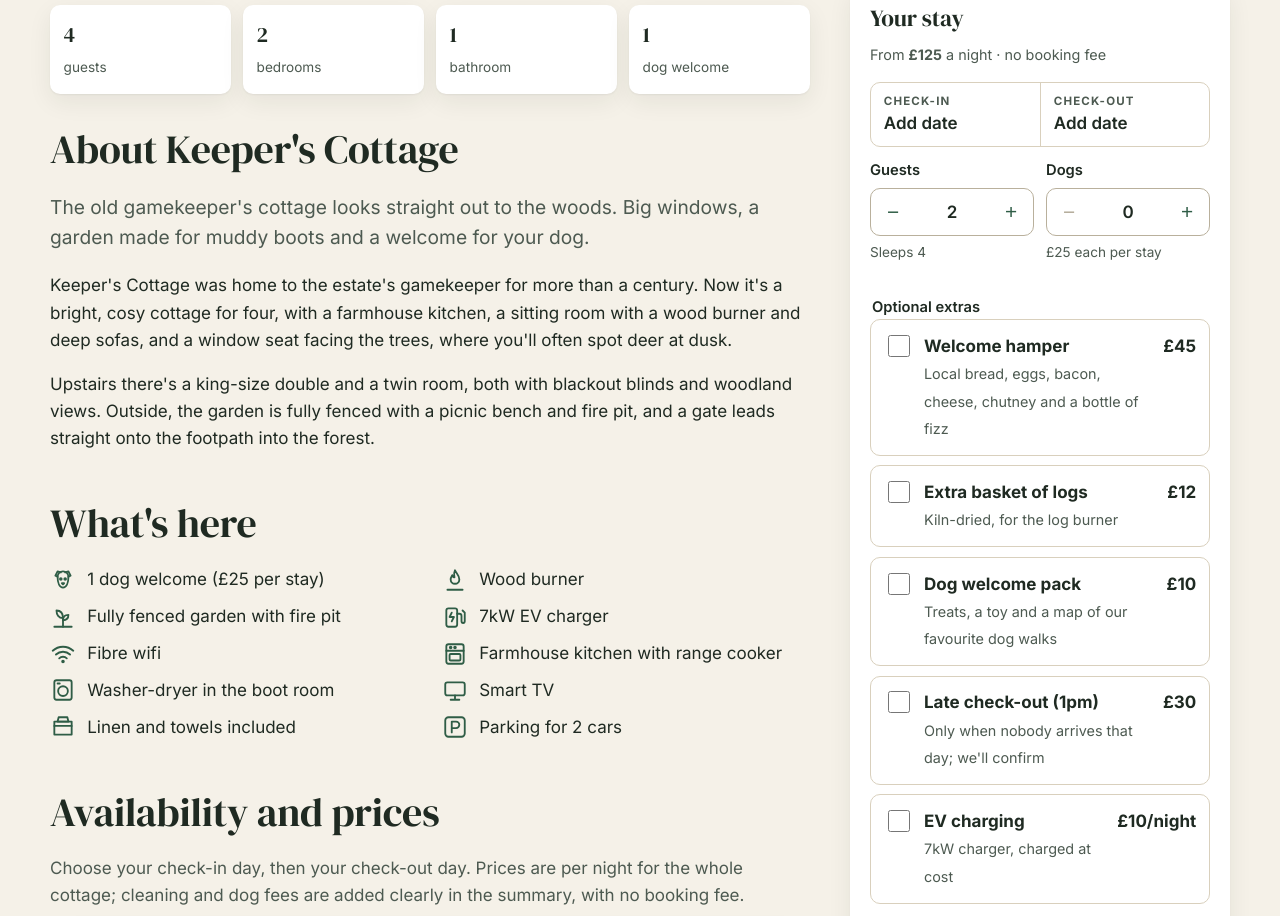
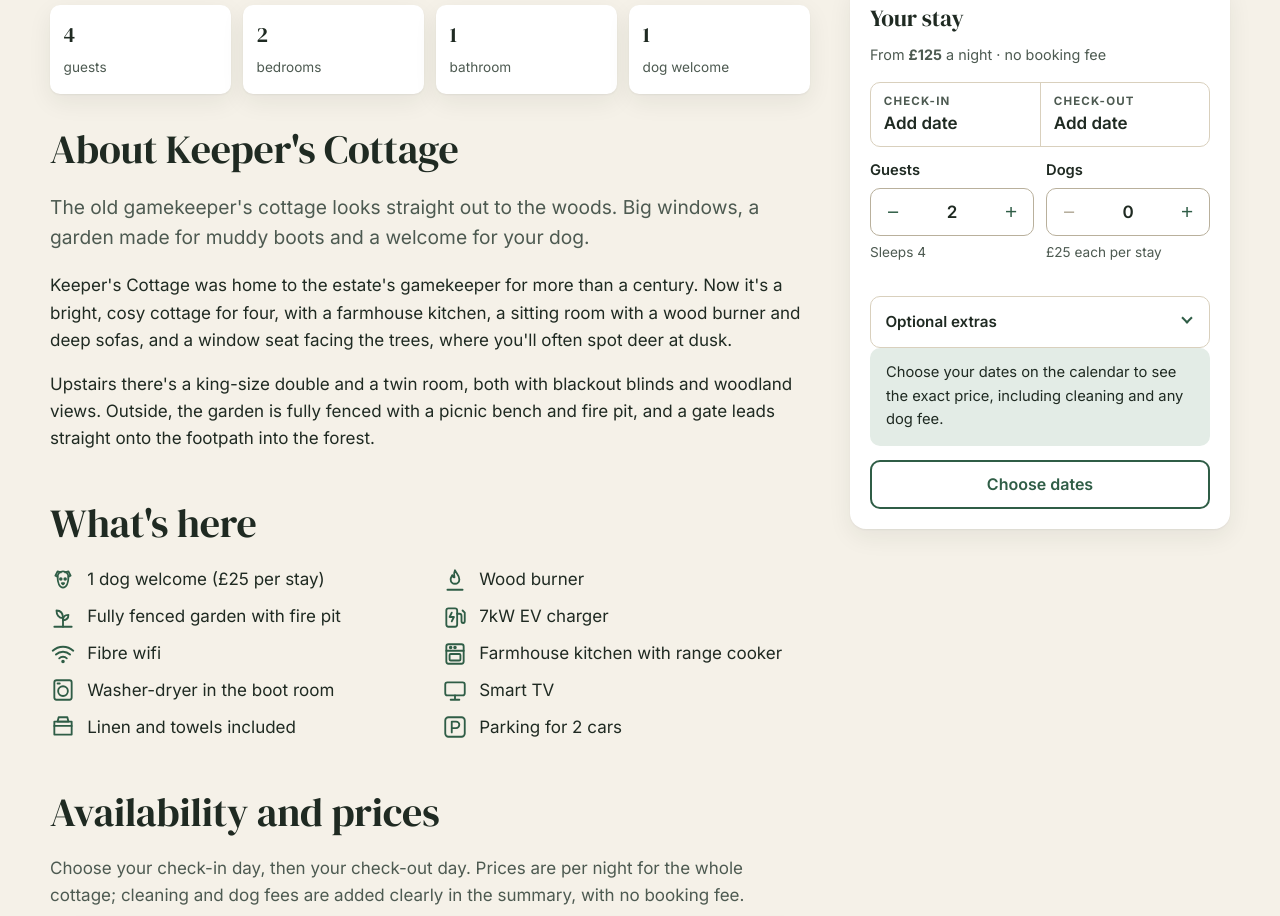
Before and after one commit to ThePerfectWebsite/larch-and-lantern, a plain HTML site: page public/cottages/keepers-cottage/index.html in a window 1280 px wide. Shown: the part 742-1658 px from the top of the page. Drawn offline with Linux system fonts and the light colour scheme.

Commit message:
Keep the booking summary fully on screen while scrolling
The sticky 'Your stay' panel was taller than the viewport, so its total and
Book button sat off-screen until the end of the page. Extras now collapse
into a toggle, and tall sticky panels scroll with the page until their
bottom is visible, then hold.

Co-Authored-By: Claude Opus 5.5 <noreply@anthropic.com>
Claude-Session: https://claude.ai/code/session_01ShpDCaBTJeCsPX5s8oNqac

```diff
--- a/public/css/styles.css
+++ b/public/css/styles.css
@@ -456,3 +456,12 @@ body.has-sticky { padding-bottom: 76px; }
 
 #book-app, #owner-app { min-height: 1100px; }
 #mb-list { min-height: 260px; }
+
+/* Collapsible extras in the booking summary */
+.extras-toggle { border: 1.5px solid var(--line); border-radius: var(--radius); padding: 0 .9rem; background: var(--surface); }
+.extras-toggle summary { cursor: pointer; list-style: none; font-weight: 600; font-size: .95rem; padding: .8rem 1.6rem .8rem 0; position: relative; display: flex; align-items: center; gap: .5rem; }
+.extras-toggle summary::-webkit-details-marker { display: none; }
+.extras-toggle summary::after { content: ""; position: absolute; right: .2rem; top: 1.05rem; width: 8px; height: 8px; border-right: 2px solid var(--forest); border-bottom: 2px solid var(--forest); transform: rotate(45deg); transition: transform .2s; }
+.extras-toggle[open] summary::after { transform: rotate(-135deg); top: 1.25rem; }
+.extras-toggle[open] { padding-bottom: .3rem; }
+.extras-toggle .check { padding: .6rem; }
--- a/public/js/pages/cottage.js
+++ b/public/js/pages/cottage.js
@@ -39,10 +39,11 @@
       (c.maxDogs ? stepper("st-dogs", "Dogs", state.dogs, 0, c.maxDogs, "£" + LL.getPricing().petFee + " each per stay") : "") + "</div>";
     if (!c.maxDogs) html += '<p class="small muted mt-0">No pets at ' + LL.esc(c.name) + ". Assistance dogs welcome.</p>";
 
-    html += '<fieldset class="mt-1"><legend class="label">Optional extras</legend>' + c.extras.map(function (id) {
+    var nX = state.extras.length;
+    html += '<details class="extras-toggle mt-1"' + (state.extrasOpen ? " open" : "") + '><summary>Optional extras' + (nX ? ' <span class="badge">' + nX + " added</span>" : "") + '</summary><fieldset class="mt-1 mb-0"><legend class="sr-only">Optional extras</legend>' + c.extras.map(function (id) {
       var e = LL.extras[id];
       return '<label class="check"><input type="checkbox" value="' + id + '"' + (state.extras.indexOf(id) > -1 ? " checked" : "") + '><span><strong>' + LL.esc(e.label) + '</strong><br><span class="small muted">' + LL.esc(e.detail) + '</span></span><span class="price-tag">£' + e.price + (e.per === "night" ? "/night" : "") + "</span></label>";
-    }).join("") + "</fieldset>";
+    }).join("") + "</fieldset></details>";
 
     var endIso = state.out || state.preview;
     if (state.in && endIso) {
@@ -85,6 +86,7 @@
     }
     if (e.target.id === "clear-dates") { cal.clear(); document.getElementById("availability").scrollIntoView(); }
   });
+  sum.addEventListener("toggle", function (e) { if (e.target.classList && e.target.classList.contains("extras-toggle")) state.extrasOpen = e.target.open; }, true);
   sum.addEventListener("change", function (e) {
     if (e.target.type !== "checkbox") return;
     var i = state.extras.indexOf(e.target.value);
--- a/public/js/ui.js
+++ b/public/js/ui.js
@@ -25,6 +25,35 @@
   }
   root.addEventListener("scroll", function () { if (!ticking) { ticking = true; root.requestAnimationFrame(onScroll); } }, { passive: true });
   onScroll();
+
+  // Sticky side panels: if a panel is taller than the screen, let it scroll
+  // with the page until its bottom is visible, then hold it there (so the
+  // total and the Book button are never stuck off-screen).
+  var stickies = doc.querySelectorAll(".booking-aside, .book-layout aside");
+  function fitSticky() {
+    var vh = root.innerHeight;
+    stickies.forEach(function (el) {
+      var h = el.offsetHeight, topGap = 88;
+      el.style.top = h + topGap + 16 > vh ? Math.round(vh - h - 16) + "px" : "";
+    });
+  }
+  LL.fitSticky = fitSticky;
+  root.addEventListener("resize", fitSticky);
+  if ("ResizeObserver" in root) {
+    var ro = new ResizeObserver(fitSticky);
+    stickies.forEach(function (el) { ro.observe(el); });
+  }
+  root.addEventListener("load", fitSticky);
+  fitSticky();
+  // Booking page builds its aside after load, so watch for it too.
+  var bookApp = doc.getElementById("book-app");
+  if (bookApp && "MutationObserver" in root && "ResizeObserver" in root) {
+    new MutationObserver(function () {
+      stickies = doc.querySelectorAll(".booking-aside, .book-layout aside");
+      stickies.forEach(function (el) { ro.observe(el); });
+      fitSticky();
+    }).observe(bookApp, { childList: true });
+  }
 
   // Toast
   var toastEl;
```
